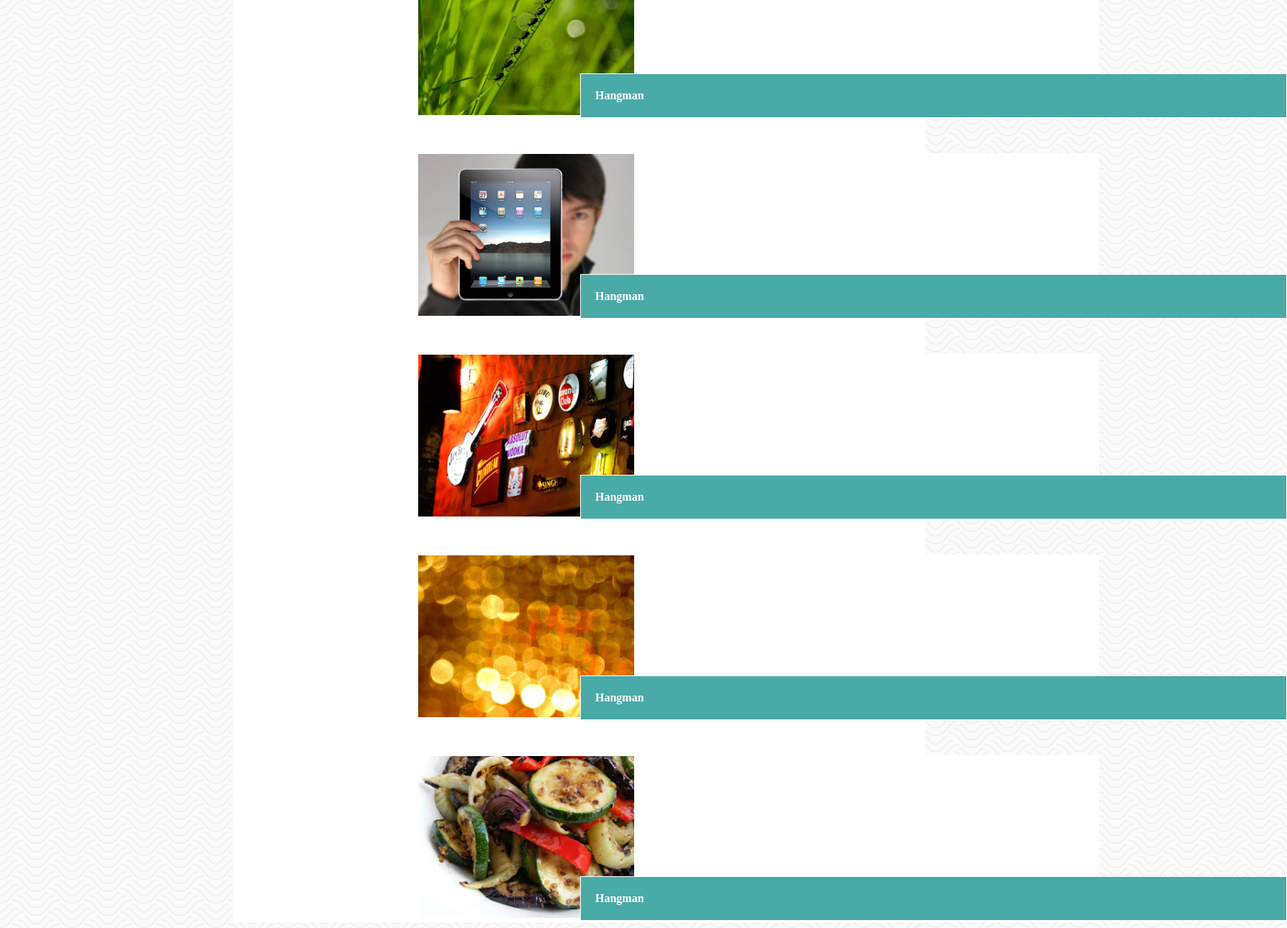
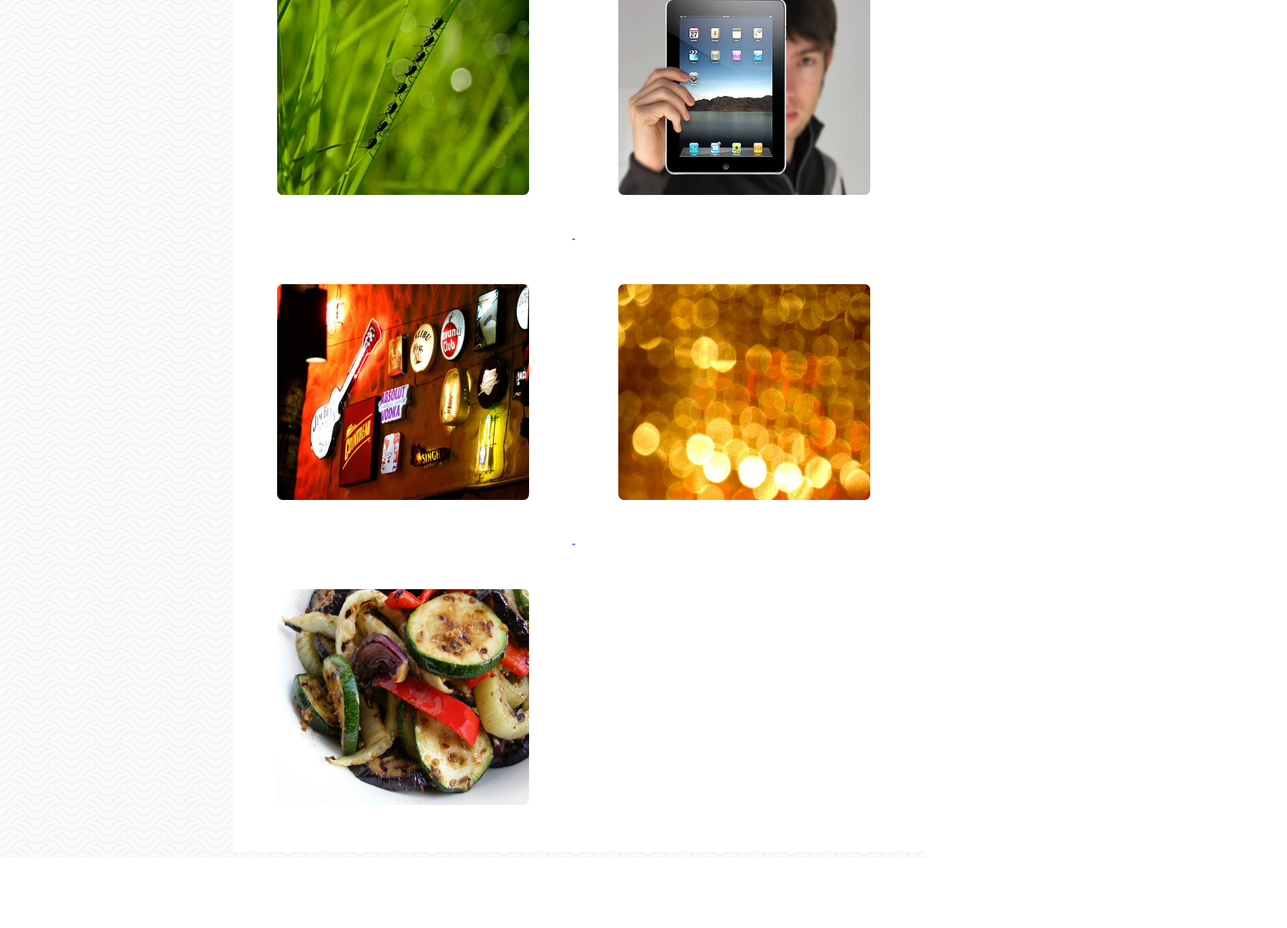
Before and after one commit to timmypotts/basic-portfolio, a plain HTML site: page portfolio.html in a window 1280 px wide. Shown: the part 277-1567 px from the top of the page at 72% size, 1788 px wide, since content can reach past the window. After the commit the page ends 1469 px from the top, so only its background shows below. Drawn offline with Linux system fonts and the light colour scheme; files that its build step writes are made by us from their sources; files whose address does not match are found by name.

```diff
--- a/assets/css/style.css
+++ b/assets/css/style.css
@@ -1,5 +1,3 @@
-/* stylesheet */
-
 body {
   background-image: url("/home/tim/.git/basic-portfolio/assets/images/papyrus.png")
 }
@@ -42,8 +40,14 @@ div {
 
 /* TOPBAR STUFF */
 
+.margin {
+  width: 960px;
+  margin: auto;
+  float: top;
+}
+
+
 header {
-
   width: 100%;
   background-color: white;
   margin: 0;
@@ -86,73 +90,35 @@ ul {
   background-color: #4aaaa5;
 }
 
+/* Portfolio Thumbnails */
 
-/* Text box modifications */
+.thumbnail {
 
-input[type=text] {
-    width: 100%;
-    padding: 12px 20px;
-    box-sizing: border-box;
 }
 
-  input[type=button], input[type=submit], input[type=reset] {
-    background-color: #4aaaa5;
-    border: none;
-    color: white;
-    padding: 16px 32px;
-    text-decoration: none;
-    margin: 4px 2px;
-    cursor: pointer;
+.thumb {
+  border-radius: 8px;
+  width: 350px;
+  height: 300px;
+  margin: 60px;
 }
 
-#message {
-    height: 200px;
-}
-
-.prompt {
-    padding-bottom: 0px;
-}
-
-
-/* Portfolio Thumbnail Links */
-
-.thumb {
-    width:300px;
-    height:225px;
-    padding-right:15px;
-    padding-left:15px;
+.overlay {
+  position: absolute;
+  bottom: 0;
 }
 
 .container {
   position: relative;
 }
 
-
+/* Bottom right text */
 .text-block {
   position: absolute;
-    bottom: 0;
-    background-color: #4aaaa5;
+  bottom: 20px;
+  right: 20px;
+  background-color: black;
   color: white;
   padding-left: 20px;
-    padding-right: -30px;
+  padding-right: 20px;
 }
-
-#one {
-
-}
-
-#two {
-
-}
-
-#three {
-
-}
-
-#four {
-
-}
-
-#five {
-
-}
--- a/portfolio.html
+++ b/portfolio.html
@@ -12,11 +12,13 @@
 <body>
 
 <header>
+        <div class="margin">
         <ul>
                 <li><a href="/home/tim/.git/basic-portfolio/index.html">About</a></li>
                 <li><a href="/home/tim/.git/basic-portfolio/portfolio.html">Portfolio</a></li>
                 <li><a href="/home/tim/.git/basic-portfolio/contact.html">Contact</a></li>
         </ul>
+        </div>
 </header>
 <div class="head">
         <h1>Tim Potts</h1>
@@ -24,47 +26,24 @@
 
 
 
-
 <div>
         <h2>Portfolio</h2>
-        <div class="container">
-            <a href="https://en.wikipedia.org/wiki/Gary_Busey"><img class="thumb" src="/home/tim/.git/basic-portfolio/assets/images/thumb1.png" alt="Picture of me">
-            <div class="text-block">
-            <h4>Hangman</h4>
-            </div>
-        </div>
-
-    <div class="container">
-            <a href="https://en.wikipedia.org/wiki/Gary_Busey"><img class="thumb" src="/home/tim/.git/basic-portfolio/assets/images/thumb2.png" alt="Picture of me">
-            <div class="text-block">
-            <h4>Hangman</h4>
-            </div>
-        </div>
-
-    <div class="container">
-            <a href="https://en.wikipedia.org/wiki/Gary_Busey"><img class="thumb" src="/home/tim/.git/basic-portfolio/assets/images/thumb3.png" alt="Picture of me">
-            <div class="text-block">
-            <h4>Hangman</h4>
-            </div>
-        </div>
 
 
-    <div class="container">
-            <a href="https://en.wikipedia.org/wiki/Gary_Busey"><img class="thumb" src="/home/tim/.git/basic-portfolio/assets/images/thumb4.png" alt="Picture of me">
-            <div class="text-block">
-            <h4>Hangman</h4>
+        <a href="https://en.wikipedia.org/wiki/Gary_Busey"><img class="thumb" src="./assets/images/thumb1.png" alt="Picture of me">
+
+
+        <a href="https://en.wikipedia.org/wiki/Gary_Busey"><img class="thumb" src="./assets/images/thumb2.png" alt="Picture of me">
+
+
+        <a href="https://en.wikipedia.org/wiki/Gary_Busey"><img class="thumb" src="./assets/images/thumb3.png" alt="Picture of me">
+
+
+        <a href="https://en.wikipedia.org/wiki/Gary_Busey"><img class="thumb" src="./assets/images/thumb4.png" alt="Picture of me">
+
+
+        <a href="https://en.wikipedia.org/wiki/Gary_Busey"><img class="thumb" src="./assets/images/thumb5.png" alt="Picture of me">
 </div>
-        </div>
-
-    <div class="container">
-            <a href="https://en.wikipedia.org/wiki/Gary_Busey"><img class="thumb" src="/home/tim/.git/basic-portfolio/assets/images/thumb5.png" alt="Picture of me">
-            <div class="text-block">
-            <h4>Hangman</h4>
-            </div>
-        </div>
-
-    </div>
-
 
 </body>
 </html>
```
Also changed, not shown: contact.html (+3 -1 lines), index.html (+4 -2 lines). Lines whose indentation alone changed are shown as unchanged.
